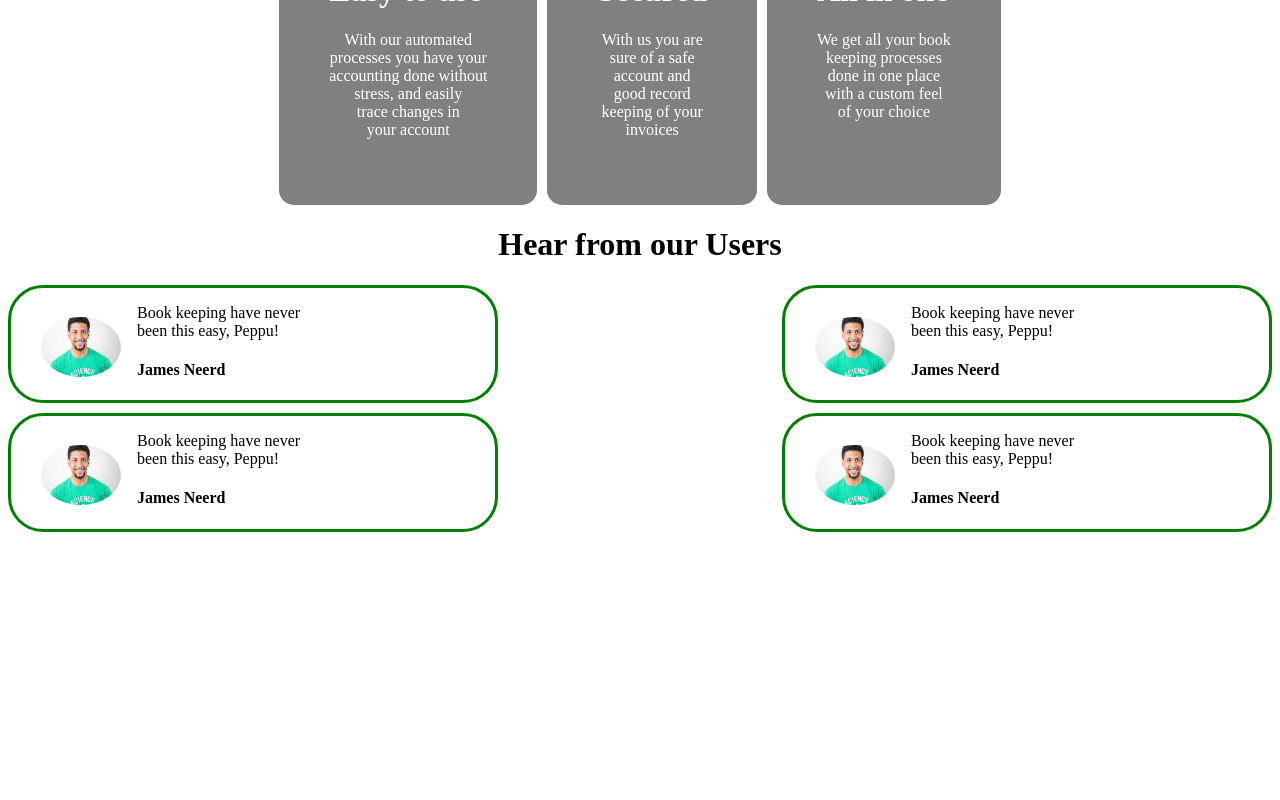
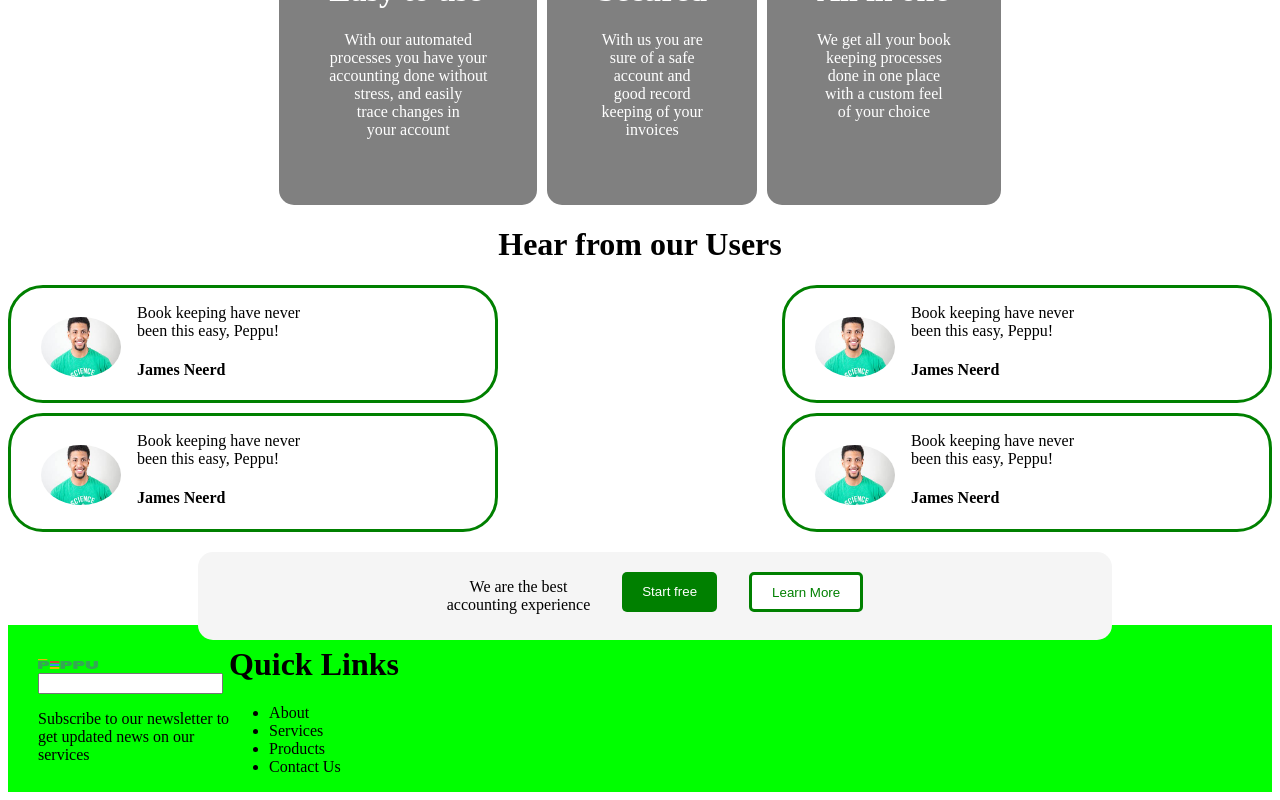
Before and after one commit to Peppu-Group/Peppu-books-frontend, a React (Vite) app: page / in a window 1280 px wide. Shown: the part 1642-2442 px from the top of the page. Before the commit the page ends 2182 px from the top, so only its background shows below. Built offline with nearby package versions, Linux system fonts and the light colour scheme.

Commit message:
pushing to repo

```diff
--- a/index.html
+++ b/index.html
@@ -2,9 +2,9 @@
 <html lang="en">
   <head>
     <meta charset="UTF-8" />
-    <link rel="icon" type="image/svg+xml" href="/vite.svg" />
+    <link rel="icon" type="image/svg+xml" href="" />
     <meta name="viewport" content="width=device-width, initial-scale=1.0" />
-    <title>Vite + React</title>
+    <title>PEPPU BOOKS</title>
   </head>
   <body>
     <div id="root"></div>
--- a/src/App.css
+++ b/src/App.css
@@ -198,3 +198,36 @@
     justify-content: space-between;
     gap: 10px;
 }
+
+.we-are-content{
+    display: flex;
+    flex-direction: row;
+    justify-content: center;
+    gap: 2rem;
+    margin-right: 160px;
+    margin-left: 190px;
+    margin-top: 20px;
+    margin-bottom: -15px;
+    border-radius: 15px;
+    padding: 10px;
+    background-color: whitesmoke;
+}
+.we-are-content p{
+    text-align: center;
+}
+.subscribe{
+  display: flex;
+  flex-direction: row;
+  background-color: lime;
+  position: relative;
+  left: 0px;
+  top: 0px;
+  z-index: -1;
+}
+.subscribe-body{
+    padding-left: 30px;
+    padding-top: 30px;
+}
+.Quick-link{
+
+}
--- /dev/null
+++ b/src/Components/Navbar.jsx
@@ -0,0 +1,25 @@
+import React from 'react'
+import IMG_2437 from '../assets/IMG_2437.png'
+import {AiOutlineSearch } from 'react-icons/ai'
+const Navbar = () => {
+  return (
+    <div>
+        {/*Home page Nave-bar components */}
+      <div className='home-navbar'>
+        <img src={IMG_2437} style={{width: 34, height: 40, marginTop: 13}}/>
+        <h4>Home</h4>
+        <h4>Features</h4>
+        <h4>Products</h4>
+        <h4>Pricing</h4>
+        <h4>About Us</h4>
+        <div className='search-icon'>
+        <AiOutlineSearch />
+        </div>
+        <button>Get started</button>
+      </div>
+
+    </div>
+  )
+}
+
+export default Navbar
--- a/src/Pages/Homepage.jsx
+++ b/src/Pages/Homepage.jsx
@@ -1,5 +1,5 @@
 import React from 'react'
-import {AiOutlineSearch, AiOutlineUserSwitch, AiOutlineArrowRight, AiFillCheckSquare} from 'react-icons/ai'
+import {AiOutlineUserSwitch, AiOutlineArrowRight, AiFillCheckSquare} from 'react-icons/ai'
 import {SiSpringsecurity} from 'react-icons/si'
 import {GiHumanTarget} from 'react-icons/gi'
 import readers from '../assets/readers.jpeg'
@@ -8,29 +8,16 @@ import manaccounting from '../assets/manaccounting.jpeg'
 import mancomputer from '../assets/mancomputer.jpeg'
 import womanscreen from '../assets/womanscreen.png'
 import mansmiling from '../assets/mansmiling.jpeg'
-import mansmiling2 from '../assets/mansmiling2.jpeg'
-import womansmiling from '../assets/womansmiling.jpeg'
-import womansmiling1 from '../assets/womansmiling1.jpeg'
+import Navbar from '../Components/Navbar'
+import IMG_2437 from '../assets/IMG_2437.png'
 
 
 const Homepage = () => {
   return (
     <div className='home-page'>
-
-      {/*Home page Nave-bar components */}
-      <div className='home-navbar'>
-        <image />
-        <h4>Home</h4>
-        <h4>Features</h4>
-        <h4>Products</h4>
-        <h4>Pricing</h4>
-        <h4>About Us</h4>
-        <div className='search-icon'>
-        <AiOutlineSearch />
-        </div>
-        <button>Get started</button>
+      <div>
+      <Navbar />
       </div>
-
       <div className='body-header'>
        <span><h1>Book Keeping</h1></span>
         <h1>Done Seemlessly</h1>
@@ -179,6 +166,32 @@ const Homepage = () => {
                 </div>
               </div>
             </div>
+
+              <div className='we-are-content'>
+                <p>We are the best <br /> accounting experience</p>
+                <button className='button-green'>Start free</button>
+                <button className='button-white'>Learn More</button>
+              </div>
+
+              <div className='subscribe'>
+                <div className="subscribe-body">
+                <img src={IMG_2437} style={{width: 60, height: 10}} />
+                <div>
+                <input />
+                <p>Subscribe to our newsletter to <br/> get updated news on our <br/> services</p>
+                </div>
+
+                </div>
+                <div className='Quick-link'>
+                  <h1>Quick Links</h1>
+                  <ul>
+                    <li>About</li>
+                    <li>Services </li>
+                    <li>Products </li>
+                    <li>Contact Us </li>
+                  </ul>
+                </div>
+              </div>
     </div>
 
   )
```
Also changed, not shown: src/assets/IMG_2437.png (added).
